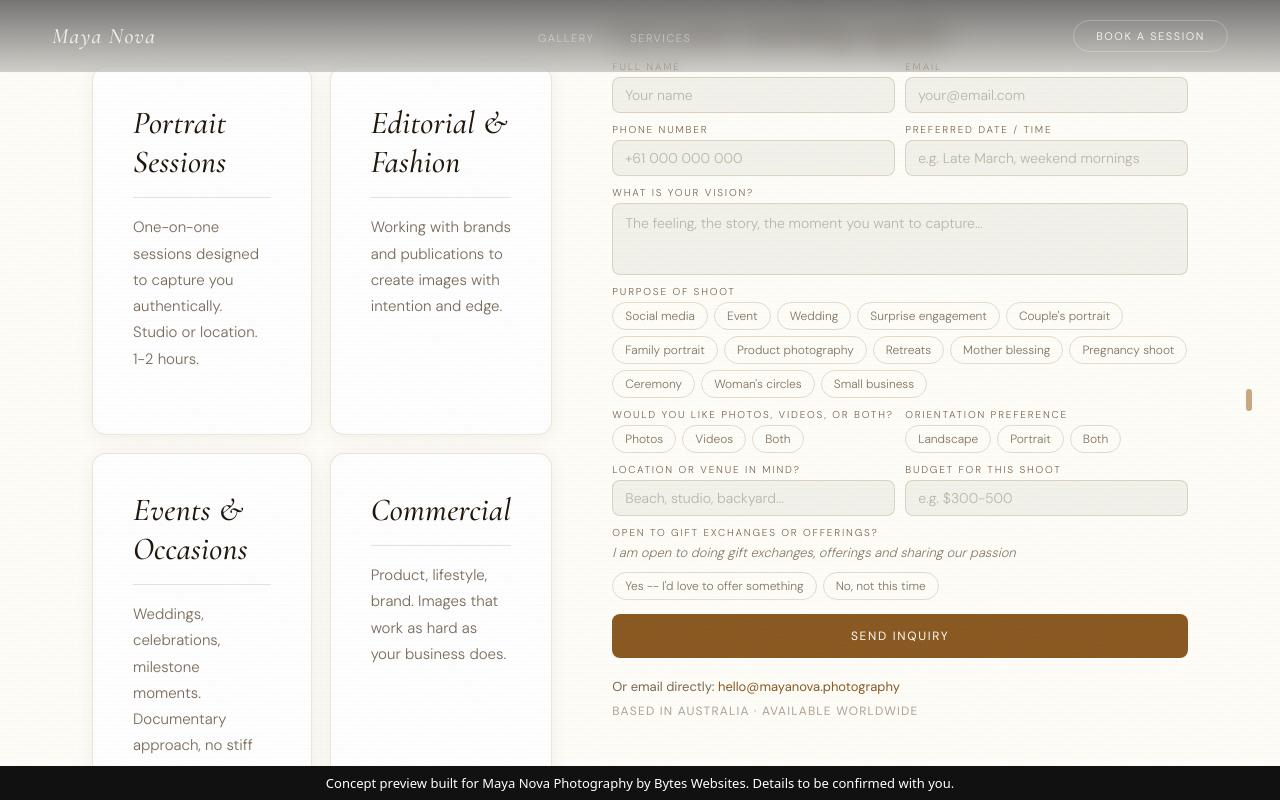
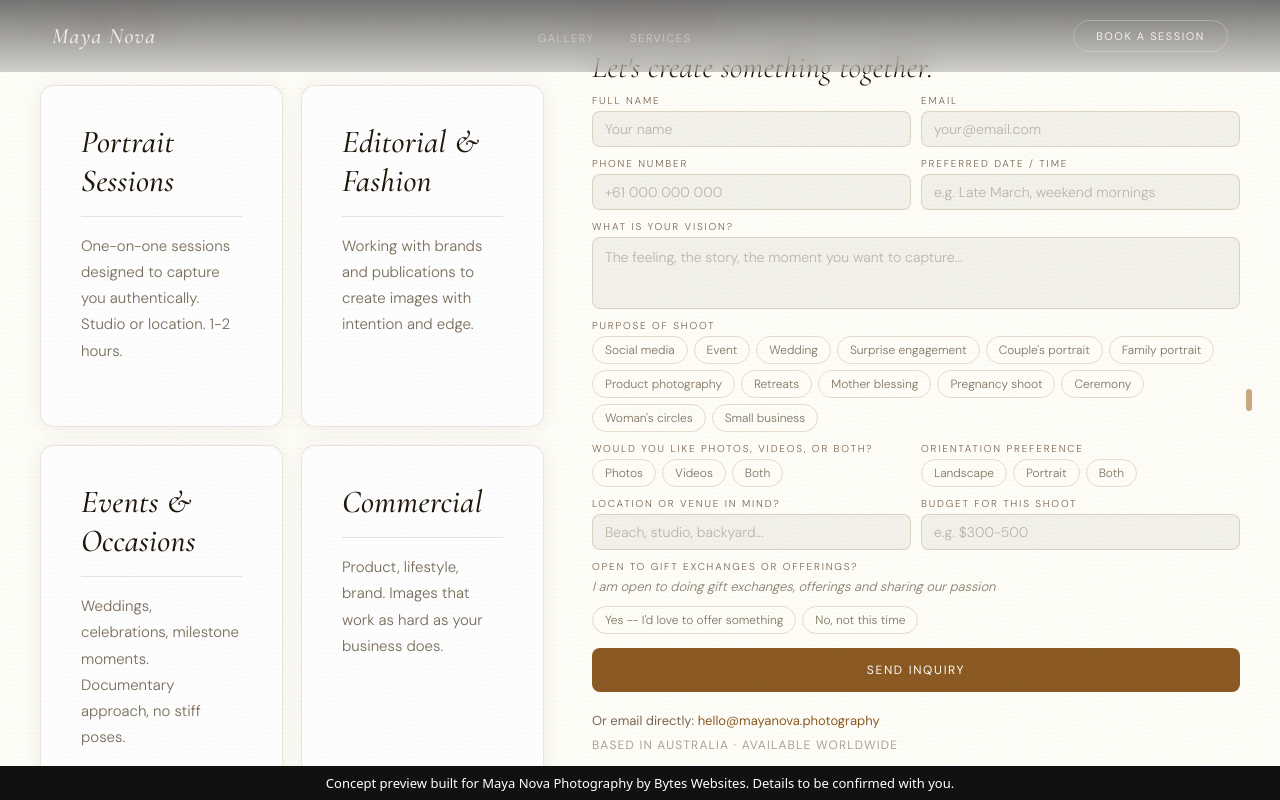
Before and after one commit to AppZ3/maya-nova-photography, a plain HTML site: page index.html in a window 1280 px wide. Both pictures are taken after a click on the link "BOOK A SESSION". Drawn offline with nearby package versions, Linux system fonts and the light colour scheme.

Commit message:
Services: remove max-width cap, cut side padding to 40px so layout fills screen

```diff
--- a/index.html
+++ b/index.html
@@ -953,7 +953,7 @@
 }
 
 .services-header {
-  margin-bottom: 44px;
+  margin-bottom: 28px;
 }
 
 .services-grid {
@@ -1251,9 +1251,8 @@
 .services-layout {
   display: flex;
   width: 100%;
-  max-width: 1200px;
-  padding: 24px 52px;
-  gap: 60px;
+  padding: 28px 40px;
+  gap: 48px;
   align-items: stretch;
 }
 
```
